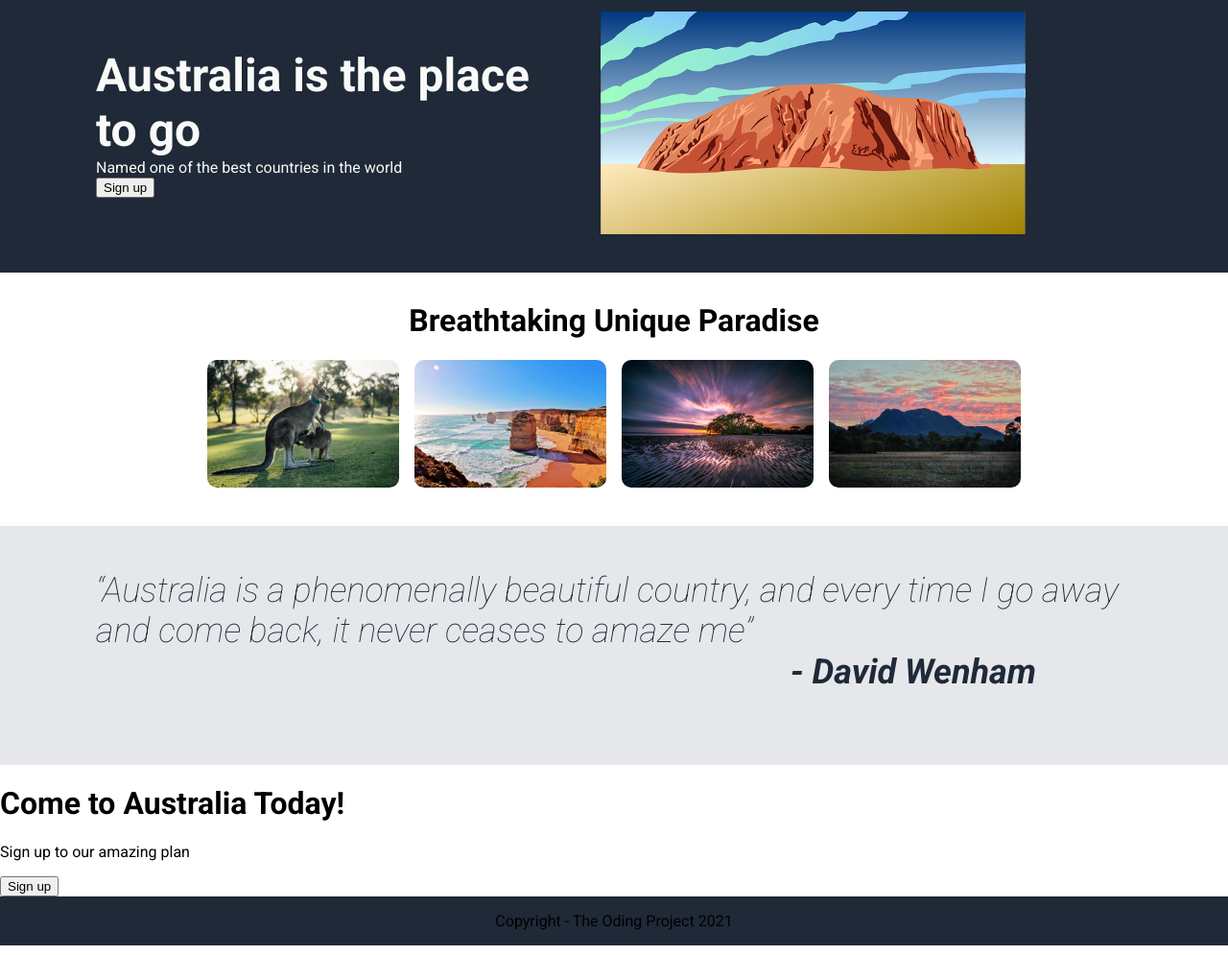
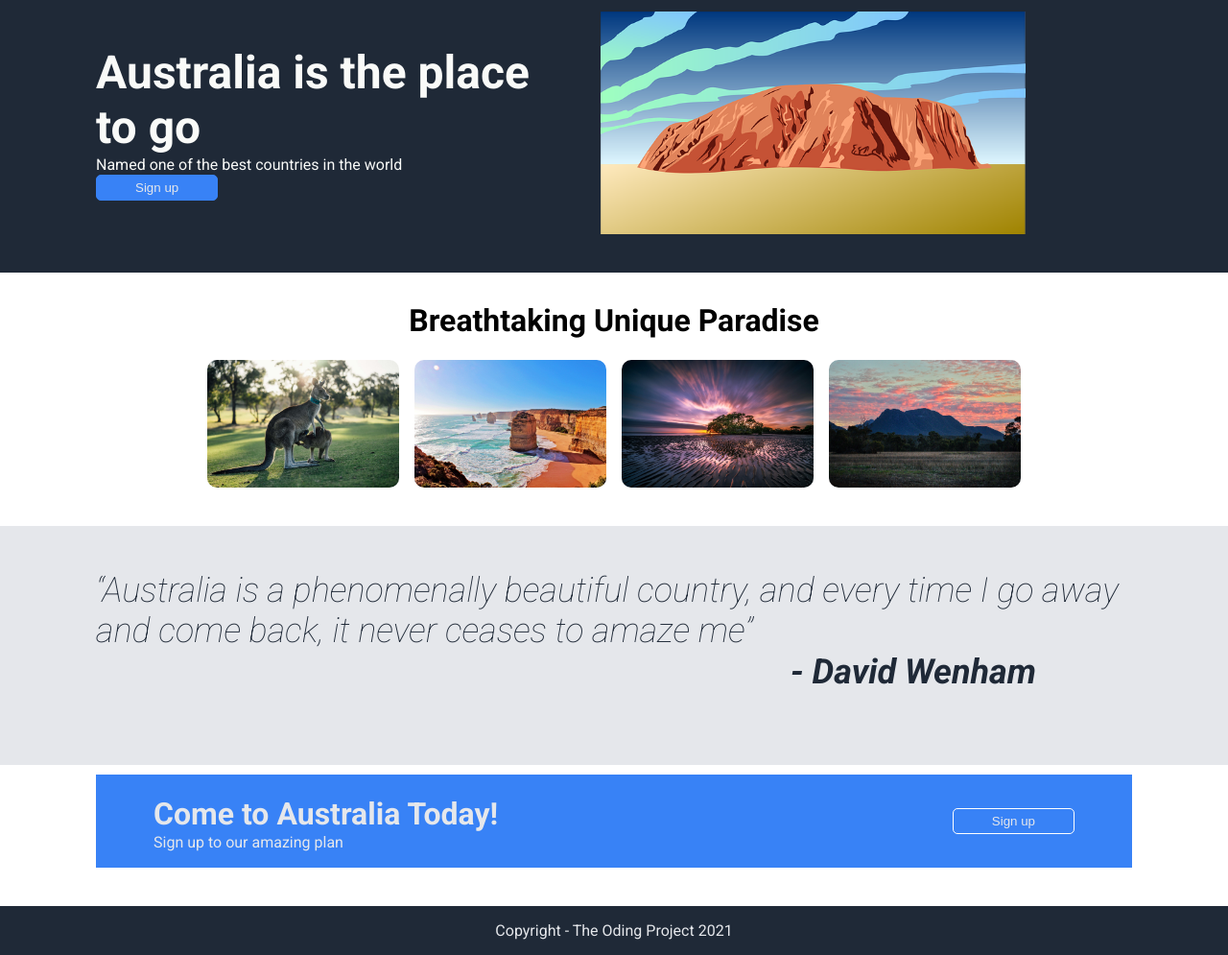
Before and after one commit to Davidpv7/landing-page-TOP, a plain HTML site: page index.html in a window 1280 px wide. Shown: the part 47-1042 px from the top of the page at 96% size. Drawn offline with Linux system fonts and the light colour scheme.

Commit message:
Call To Action part done. Project done

```diff
--- a/index.html
+++ b/index.html
@@ -55,13 +55,15 @@
     </div>
 
      <div class="bottom-down">
+      <div class="container-call">
        <div class="left-part">
          <h1>Come to Australia Today!</h1>
          <p>Sign up to our amazing plan</p>
        </div>
        <div class="right-part">
-         <button type="button">Sign up</button>
-       </div>
+         <button type="button" class="bottom-button">Sign up</button>
+     </div>
+    </div>
      </div>
 
     <footer>
--- a/style.css
+++ b/style.css
@@ -3,7 +3,7 @@
 body {
    font-family: Roboto, sans-serif;
    min-height: 100vh;
-   margin: 0;
+   margin: 0px;
    display: flex;
    flex-direction: column;
 }
@@ -71,6 +71,14 @@ header a {
    margin-top: 1px;
 }
 
+.top-button {
+   background-color: #3882f6;
+   color:#E5E7EB;
+   border-radius: 5px;
+   border: 1px solid #3882f6;
+   padding: 5px 40px;
+}
+
 .middle {
    padding: 10px 100px 40px 100px;
    display: flex;
@@ -123,10 +131,41 @@ header a {
    align-items: center;
 }
 
+.bottom-down {
+   padding: 10px 100px 40px 100px;
+}
+
+.container-call {
+   background-color: #3882f6;
+   padding: 1px 60px 1px 60px;
+   display: flex;
+   align-items: center;
+   justify-content: space-between;
+   color:#E5E7Eb;
+}
+
+.left-part h1{
+   margin-bottom: 1px;
+}
+
+.left-part p{
+   margin-top: 1px;
+}
+
+
+.bottom-button {
+   background-color: #3882f6;
+   color:#E5E7EB;
+   border-radius: 5px;
+   border: 1px solid white;
+   padding: 5px 40px;
+}
+
 footer {
    background-color: #1F2937;
    margin-top: auto;
    display: flex;
    justify-content: center;
    align-items: center;
+   color:#E5E7EB
 }
```
